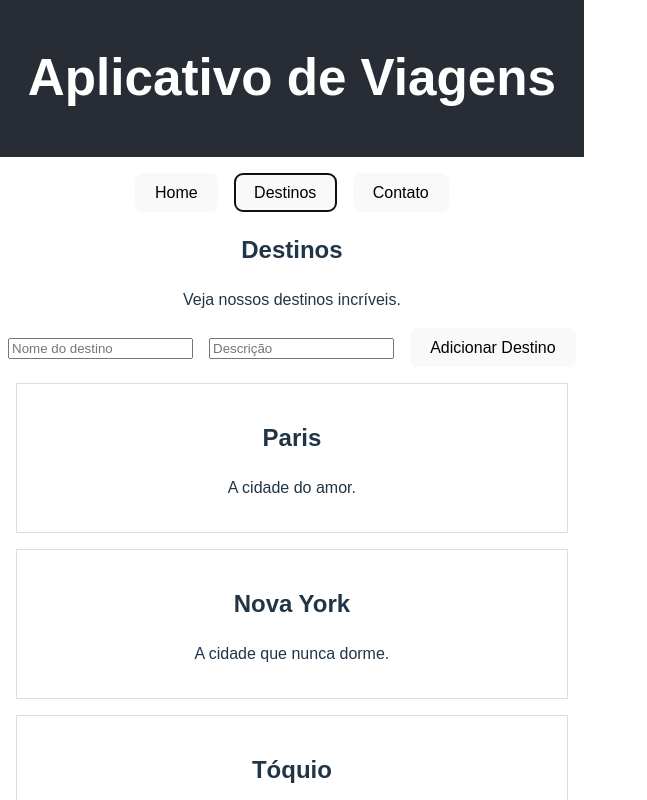
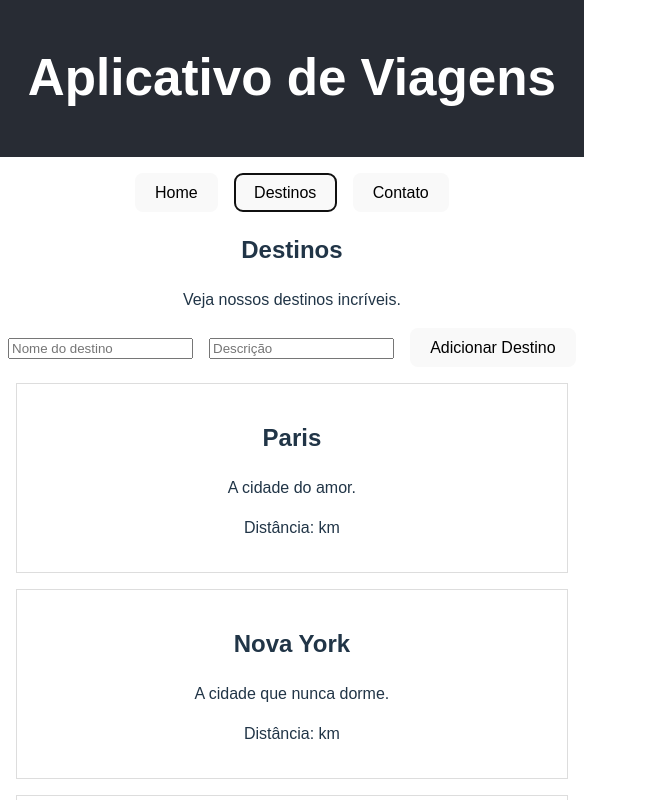
Before and after one commit to PadilhaEVIL/React-chato, a React (Vite) app: page / in a window 1280 px wide. Both pictures are taken after a click on the button "Destinos". Shown: the top 800 px of the page, without its empty margins (0-647 px from the left). Built offline with nearby package versions, Linux system fonts and the light colour scheme.

Commit message:
Calcula e exibe distância até o destino

```diff
--- a/src/Destino.jsx
+++ b/src/Destino.jsx
@@ -1,13 +1,13 @@
 import React from 'react';
 import './App.css';
 
-const Destino = ({ nome, descricao }) => {
+const Destino = ({ nome, descricao, distancia }) => {
   return (
     <div className="destino">
       <h2>{nome}</h2>
       <p>{descricao}</p>
+  <p>Distância: {distancia} km</p>
     </div>
   );
 };
-
 export default Destino;
```
Also changed, not shown: src/Destinos.jsx (line endings or trailing spaces).
